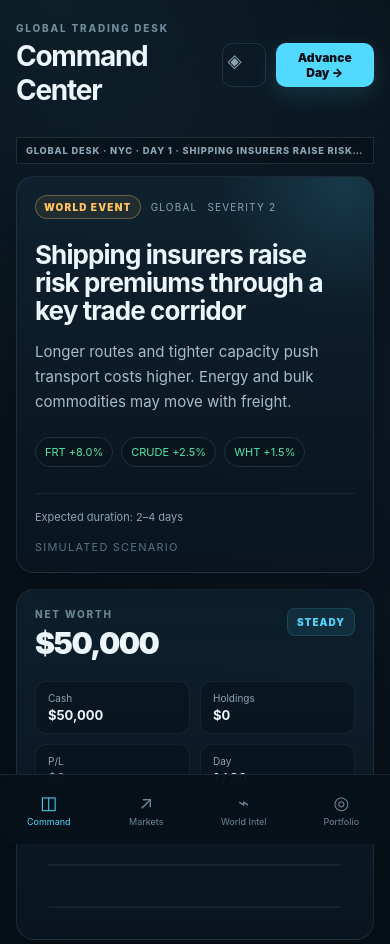
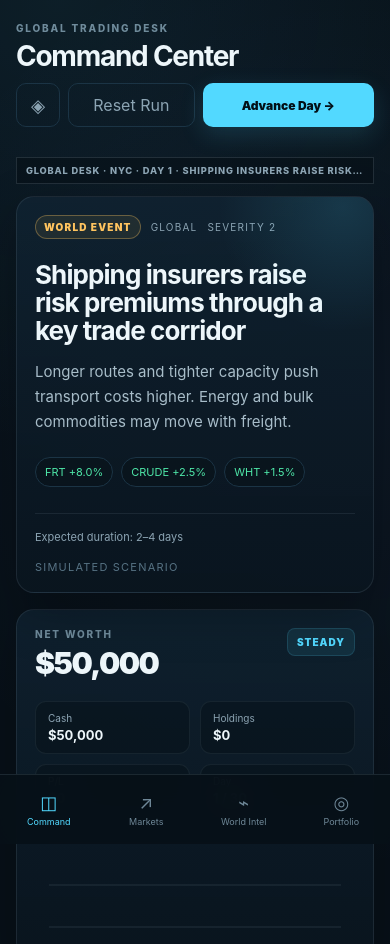
Before and after one commit to theNeighborrr/trade-wars, a plain HTML site: page index.html in a window 390 px wide. Shown: the top 944 px of the page. Drawn offline with Linux system fonts and the light colour scheme.

Commit message:
Load mobile action controls

```diff
--- a/index.html
+++ b/index.html
@@ -9,6 +9,7 @@
   <link rel="manifest" href="manifest.json" />
   <link rel="icon" href="icon.svg" type="image/svg+xml" />
   <link rel="stylesheet" href="styles.css" />
+  <link rel="stylesheet" href="mobile-controls.css?v=1" />
 </head>
 <body>
   <div class="app-shell" id="app">
@@ -192,6 +193,6 @@
       <button class="mobile-nav-btn" data-view="portfolio"><span>◎</span><small>Portfolio</small></button>
     </nav>
   </div>
-  <script src="app.js?v=7"></script>
+  <script src="app.js?v=8"></script>
 </body>
 </html>
```
